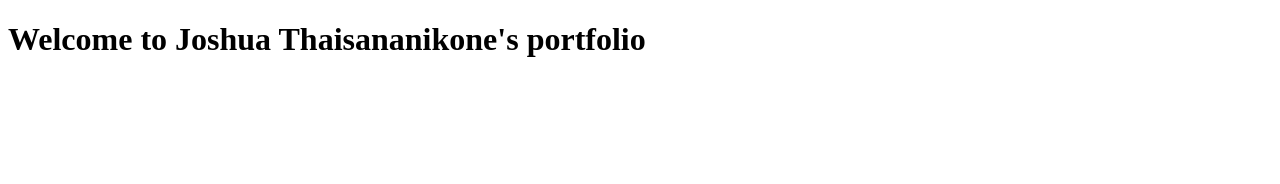
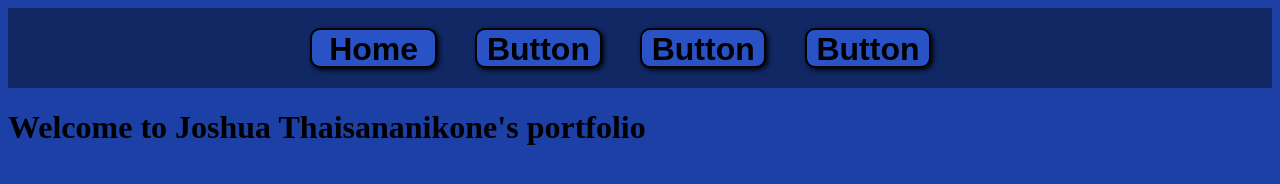
Before and after one commit to JoshuaThai/Joshua-Portfolio, a plain HTML site: page index.html in a window 1280 px wide. Drawn offline with Linux system fonts and the light colour scheme.

Commit message:
Added styling to home page

```diff
--- a/index.html
+++ b/index.html
@@ -2,8 +2,15 @@
 <html lang="en">
 <head>
     <title>Joshua's Portfolio</title>
+    <link rel="stylesheet" href="styles.css">
 </head>
 <body>
+    <header>
+            <button>Home</button>
+            <button>Button</button>
+            <button>Button</button>
+            <button>Button</button>
+    </header>
     <h1>Welcome to Joshua Thaisananikone's portfolio</h1>
 </body>
 </html>
--- /dev/null
+++ b/styles.css
@@ -0,0 +1,27 @@
+body{
+    background-color: rgb(28, 64, 166);
+}
+header{
+    background-color: rgb(17, 40, 101);
+    display: flex;
+    justify-content: center;
+    height: 10vh;
+    align-items: center;
+}
+
+header button{
+    background-color: rgb(40, 82, 197);
+    height:5vh;
+    width: 10%;
+    margin-right: 3vw;
+    border: 2px solid black;
+    border-radius: 10px;
+    font-size: 32px;
+    font-weight: bold;
+    box-shadow: 2px 2px 5px black;
+}
+
+header button:hover{
+    background-color: rgb(107, 140, 231);
+    color:black;
+}
```
